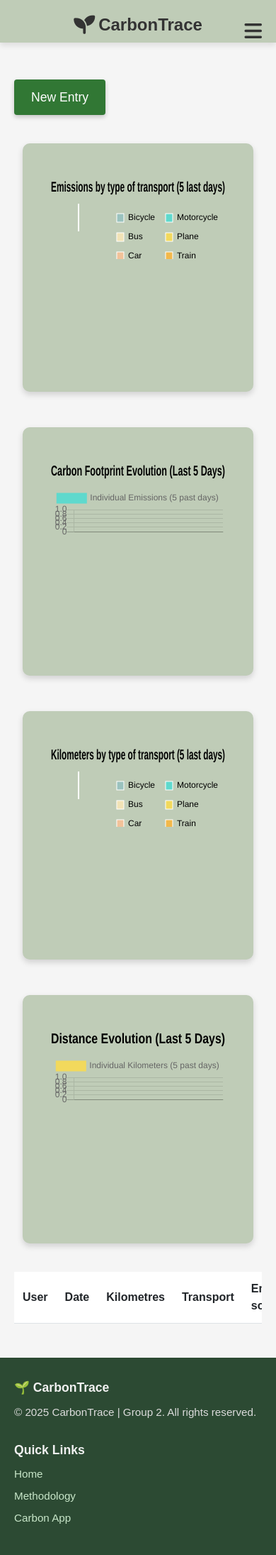
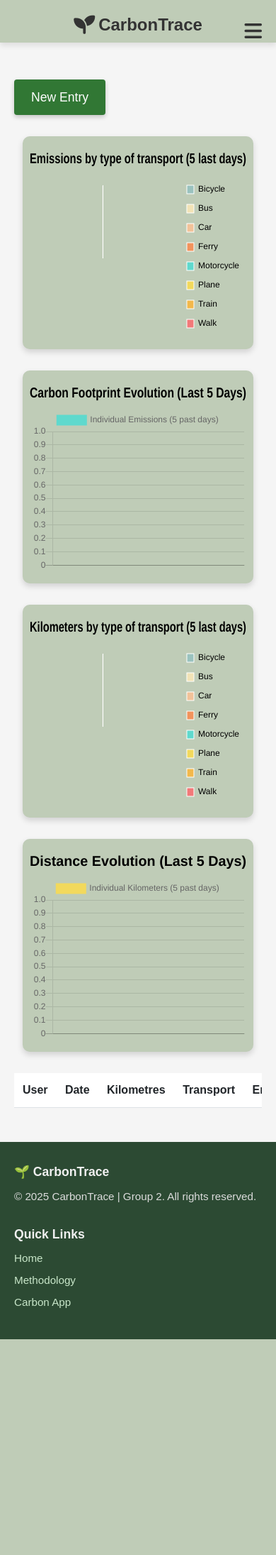
Before and after one commit to KimAlexanderAntonsen/FOR19, a Flask app: page /carbon_app/your_data in a window 390 px wide. Shown: the whole page at 71% size. After the commit the page ends 1887 px from the top, so only its background shows below. Run offline with Flask 2, Linux system fonts and the light colour scheme; the visitor is signed in with stand-in values (Sample User, id 1); data comes from the database, SQL or seed files in the repository; data that the repository does not hold is empty; some libraries are stand-ins or nearby versions.

Commit message:
Your Emissions CSS fix for scaling / mobile view

```diff
--- a/capp/static/custom.css
+++ b/capp/static/custom.css
@@ -975,37 +975,70 @@
   margin-top: 30px;
   margin-bottom: 30px;
   display: flex;
+  justify-content: space-between;
+  flex-wrap: wrap;
+  gap: 30px;
+  width: 100%;
 }
 
 .two_emissions_graphs .container {
   display: flex;
-    justify-content: space-between;
+  flex-wrap: wrap;
   gap: 30px;
+  justify-content: center;
   width: 100%;
 }
 
-.two_emissions_graphs .container .box {
-    flex: 1;
+.two_emissions_graphs .box {
+  flex: 1 1 300px;
   background: #BFCCB7;
   border-radius: 10px;
-    padding: 40px;
-    min-height: 350px;
+  padding: 10px;
+  min-height: auto;
   box-shadow: 0 4px 8px rgba(0, 0, 0, 0.15);
+  box-sizing: border-box;
+  max-width: 100%;
+  height: 300px;
+}
+
+.two_emissions_graphs canvas {
+  display: block;
+  width: 100% !important;
+  height: auto !important;
 }
 
 .table_main {
   overflow-x: auto;
+  width: 100%;
+}
+
+.table_main table {
+  min-width: 600px;
+  width: 100%;
+  border-collapse: collapse;
 }
 
 
-/* Mobile responsiveness */
+/* Mobilvisning */
 @media (max-width: 768px) {
-    .two_emissions_graphs .container {
+  .two_emissions_graphs {
     flex-direction: column;
   }
 
-    .two_emissions_graphs .container .box {
-        margin: 10px 0;
-        min-height: 350px;
+  .two_emissions_graphs .container {
+    flex-direction: column;
+    align-items: stretch;
+  }
+
+  .two_emissions_graphs .box {
+    width: 100%;
+    padding: 10px;
+    height: 300px;
+  }
+
+  .two_emissions_graphs canvas {
+    max-width: 100%;
+    width: 100% !important;
+    height: 100% !important; /* ✅ Fill the box height */
   }
 }
--- a/capp/templates/carbon_app/your_data.html
+++ b/capp/templates/carbon_app/your_data.html
@@ -114,6 +114,8 @@
                     }]
                 },
                 options: {
+                    maintainAspectRatio: false,
+                    responsive: true,
                     title: {
                         display: true,
                         text: "Emissions by type of transport (5 last days)",
@@ -149,6 +151,8 @@
                     }]
                 },
                 options: {
+                    maintainAspectRatio: false,
+                    responsive: true,
                     title: {
                         display: true,
                         text: "Carbon Footprint Evolution (Last 5 Days)",
@@ -175,6 +179,8 @@
                     }]
                 },
                 options: {
+                    maintainAspectRatio: false,
+                    responsive: true,
                     title: {
                         display: true,
                         text: "Kilometers by type of transport (5 last days)",
@@ -209,6 +215,8 @@
                     }]
                 },
                 options: {
+                    maintainAspectRatio: false,
+                    responsive: true,
                     title: {
                         display: true,
                         text: "Distance Evolution (Last 5 Days)",
```
Lines whose indentation alone changed are shown as unchanged.
